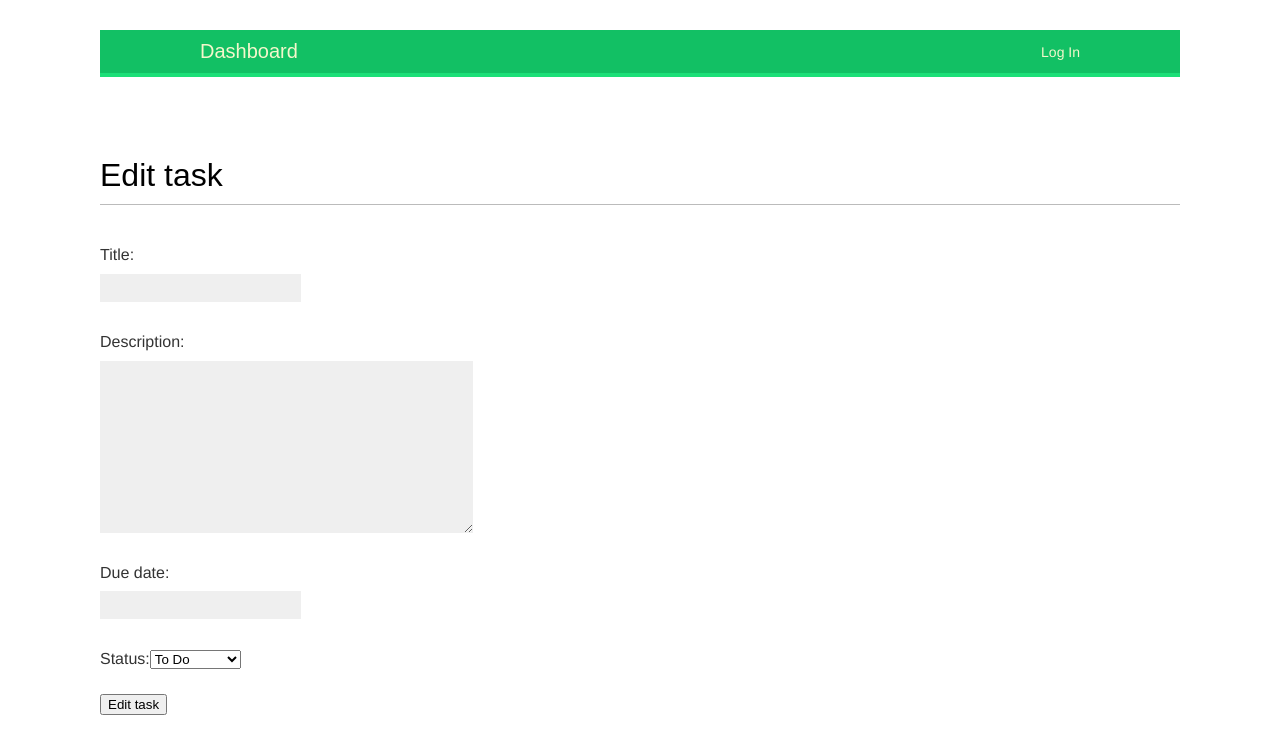
After one commit to MusaTamzid05/ToDoTest, a Django app: template tasks/templates/tasks/edit_task.html in a window 1280 px wide. The commit adds this page. Shown: the top 754 px of the page. Run offline with Django 5.2, Linux system fonts and the light colour scheme; the template is opened without the code that fills it: values that come from a table or form of the project are taken from there, others are empty; some web fonts are replaced.

Commit message:
Edit task

```diff
--- a/account/templates/account/dashboard.html
+++ b/account/templates/account/dashboard.html
@@ -13,6 +13,7 @@
                 <strong>{{task.title}}</strong> - {{ task.get_status_display}} - {{ task.due_date}}
                 <p>{{ task.description }}</p>
                 <a href="{% url 'delete_task' task.id %}">Delete</a>
+                <a href="{% url 'edit_task' task.id %}">Edit</a>
             </li>
         {% endfor %}
     </ul>
--- /dev/null
+++ b/tasks/templates/tasks/edit_task.html
@@ -0,0 +1,14 @@
+{% extends "base.html" %}
+
+{% block title %}
+   Task Edit
+{% endblock %}
+
+{% block content %}
+    <h1>Edit task</h1>
+    <form method="post">
+        {% csrf_token  %}
+        {{ form.as_p }}
+        <button type="submit">Edit task</button>
+    </form>
+{% endblock %}
--- a/tasks/urls.py
+++ b/tasks/urls.py
@@ -5,4 +5,5 @@ from . import views
 urlpatterns = [
         path("create/", views.create_task, name="create_task"),
         path("delete/<int:task_id>/", views.delete_task, name="delete_task"),
+        path("edit/<int:task_id>/", views.edit_task, name="edit_task")
         ]
```
Also changed, not shown: tasks/views.py (+20 -0 lines).
